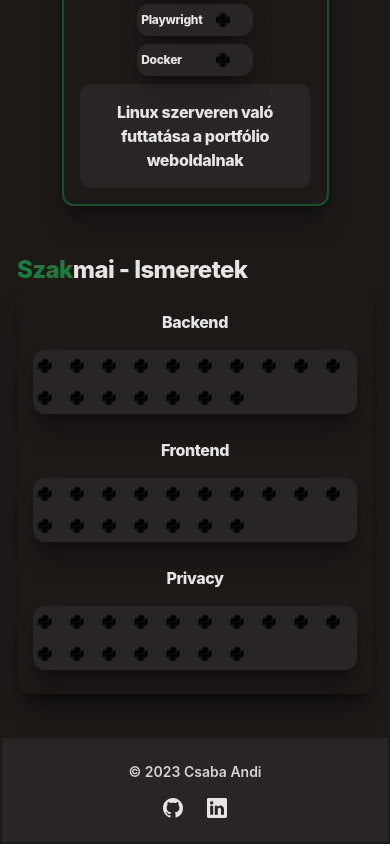
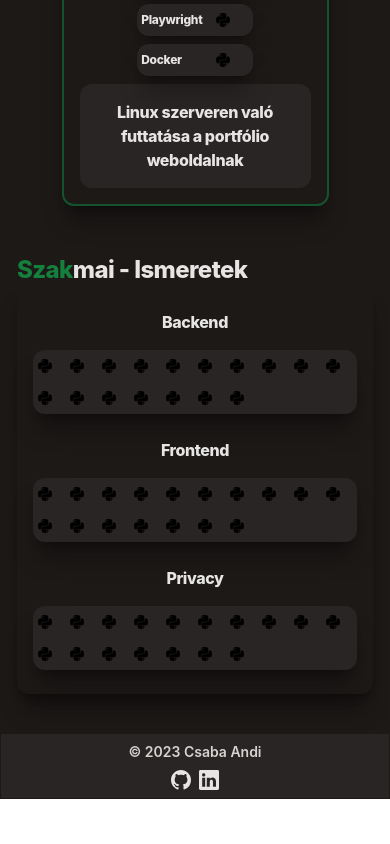
Before and after one commit to CsabaAndi/csabaandi.github.io, a React (Create React App) app: page / in a window 390 px wide. Shown: the part 2522-3366 px from the top of the page. After the commit the page ends 3321 px from the top, so only its background shows below. Built offline with nearby package versions, Linux system fonts and the light colour scheme.

Commit message:
[UI] Padding changes

```diff
--- a/src/components/Footer/Footer.tsx
+++ b/src/components/Footer/Footer.tsx
@@ -7,9 +7,9 @@ import { EmailIcon, GithubIcon, LinkedinIcon } from "../Icons/SocialIcons"
 
 function Footer(){
         return (
-          <footer className='flex flex-col w-full items-center justify-between gap-y-4 border-t-4 border border-stone-900 bg-stone-800 px-4 py-6 sm:flex-row sm:py-4 md:px-8'>
-          <p id="footer_p_copyright" className='w-max text-sm font-semibold text-stone-300'>© 2023 Csaba Andi</p>
-          <div id="footer_icons" className='flex gap-x-6 sm:gap-x-4 text-stone-200'>
+          <footer className='flex flex-col w-full items-center justify-between gap-y-2 bg-stone-800 py-2 sm:p-4 sm:flex-row'>
+          <p id="footer_p_copyright" className='text-sm font-semibold text-stone-300'>© 2023 Csaba Andi</p>
+          <div id="footer_icons" className='flex gap-x-2 sm:gap-x-4 text-stone-200'>
             <GithubIcon size_min={20} size_standard={20}></GithubIcon>
             <LinkedinIcon size_min={20} size_standard={20}></LinkedinIcon>
             {/** @todo: better implementation pls **/}
```
